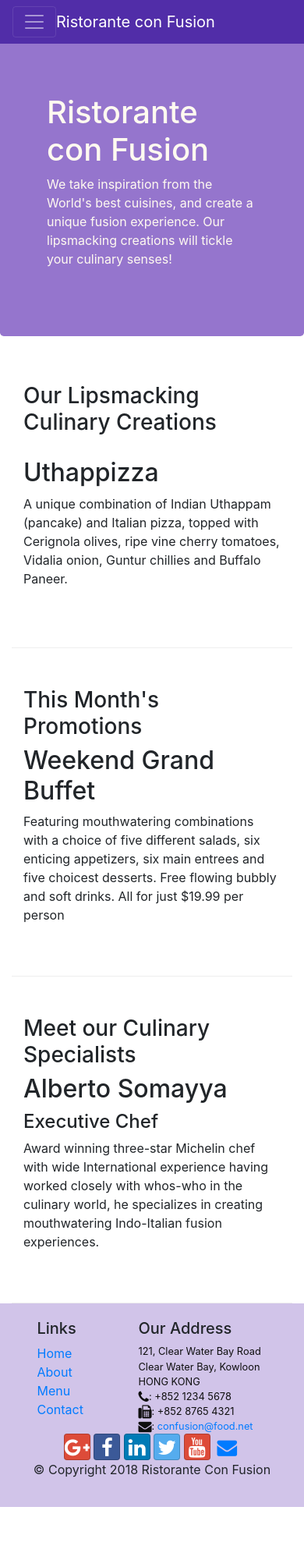
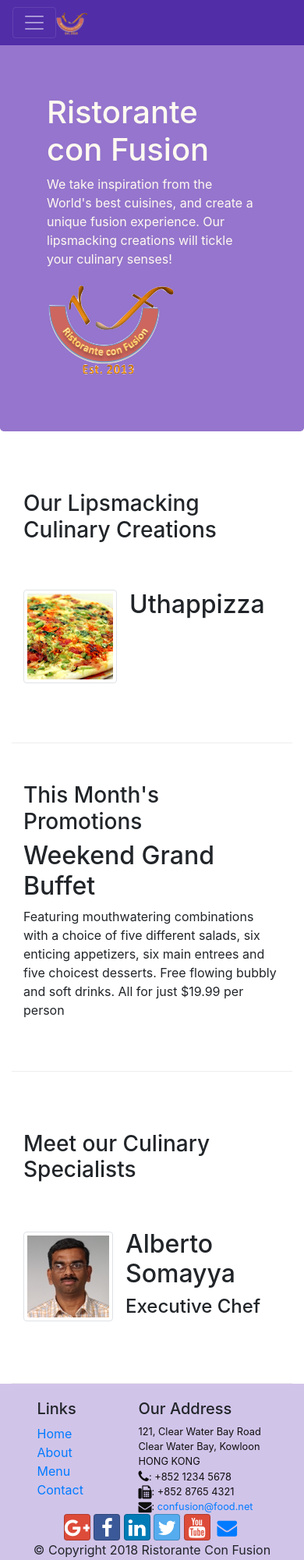
Before and after one commit to h-attari/Coursera-Bootstrap, a website: page index.html in a window 390 px wide. Shown: the top 2000 px of the page at 78% size. Before the commit the page ends 1932 px from the top, so only its background shows below. Drawn offline with nearby package versions, Linux system fonts and the light colour scheme.

Commit message:
Images and Media

```diff
--- a/index.html
+++ b/index.html
@@ -21,11 +21,11 @@
             <button class="navbar-toggler" type="button" data-toggle="collapse" data-target="#Navbar">
                 <span class="navbar-toggler-icon"></span>
             </button>
-            <a class="navbar-brand mr-auto" href="#">Ristorante con Fusion</a>
+            <a class="navbar-brand mr-auto" href="#"><img src="img/logo.png" height="30" width="41"></a>
             <div class="collapse navbar-collapse" id="Navbar">
                 <ul class="navbar-nav mr-auto">
                     <li class="nav-item active"><a class="nav-link" href="#"><span class="fa fa-home fa-lg"></span> Home</a></li>
-                    <li class="nav-item"><a class="nav-link" href="./aboutus.html"><span class="fa fa-info fa-lg"></span> About Us</a></li>
+                    <li class="nav-item"><a class="nav-link" href="./aboutus.html"><span class="fa fa-info fa-lg"></span> About</a></li>
                     <li class="nav-item"><a class="nav-link" href="#"><span class="fa fa-list fa-lg"></span> Menu</a></li>
                     <li class="nav-item"><a class="nav-link" href="./contactus.html"><span class="fa fa-address-card fa-lg"></span> Contact</a></li>
                 </ul>
@@ -40,7 +40,8 @@
                     <h1>Ristorante con Fusion</h1>
                     <p>We take inspiration from the World's best cuisines, and create a unique fusion experience. Our lipsmacking creations will tickle your culinary senses!</p>
                 </div>
-                <div class="col-12 col-sm">
+                <div class="col-12 col-sm align-self-center">
+                    <img src="img/logo.png" class="img-fluid">
                 </div>
             </div>
         </div>
@@ -52,8 +53,13 @@
                 <h3>Our Lipsmacking Culinary Creations</h3>
             </div>
             <div class="col-12 col-sm order-sm-first col-md">
-                <h2>Uthappizza</h2>
-                <p>A unique combination of Indian Uthappam (pancake) and Italian pizza, topped with Cerignola olives, ripe vine cherry tomatoes, Vidalia onion, Guntur chillies and Buffalo Paneer.</p>
+                <div class="media">
+                    <img class="d-flex mr-3 img-thumbnail align-self-center" src="img/uthappizza.png" alt="Uthappizza">
+                    <div class="media-body">
+                        <h2 class="mt-0">Uthappizza</h2>
+                        <p class="d-none d-sm-block">A unique combination of Indian Uthappam (pancake) and Italian pizza, topped with Cerignola olives, ripe vine cherry tomatoes, Vidalia onion, Guntur chillies and Buffalo Paneer.</p>
+                    </div>
+                </div>
             </div>
         </div>
 
@@ -73,9 +79,14 @@
                 <h3>Meet our Culinary Specialists</h3>
             </div>
             <div class="col-12 col-sm order-sm-first col-md">
-                <h2>Alberto Somayya</h2>
-                <h4>Executive Chef</h4>
-                <p>Award winning three-star Michelin chef with wide International experience having worked closely with whos-who in the culinary world, he specializes in creating mouthwatering Indo-Italian fusion experiences. </p>
+                <div class="media">
+                    <img class="d-flex mr-3 img-thumbnail align-self-center" src="img/alberto.png" alt="Alberto Somayya">
+                    <div class="media-body">
+                        <h2 class="mt-0">Alberto Somayya</h2>
+                        <h4>Executive Chef</h4>
+                        <p class="d-none d-sm-block">Award winning three-star Michelin chef with wide International experience having worked closely with whos-who in the culinary world, he specializes in creating mouthwatering Indo-Italian fusion experiences. </p>
+                    </div>
+                </div>
             </div>
         </div>
     </div>
```
Also changed, not shown: aboutus.html (+3 -2 lines), contactus.html (+3 -2 lines), img/alberto.png (added), img/buffet.png (added), img/logo.png (added), img/uthappizza.png (added), 1 other file.
